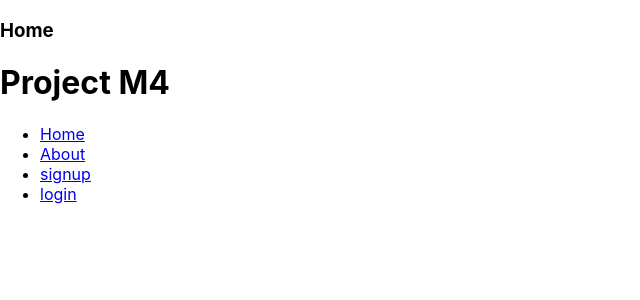
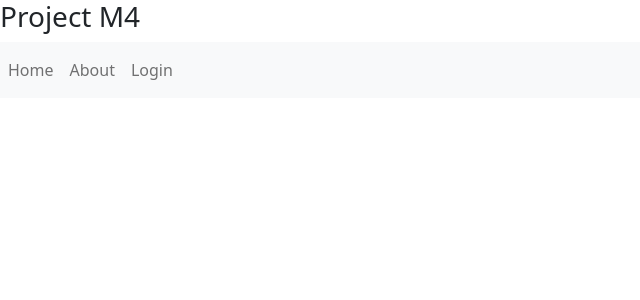
Before and after one commit to culekristo/KristoMarket, a React (Create React App) app: page / in a window 1280 px wide. Shown: the top 300 px of the page, without its empty margins (0-640 px from the left). Built offline with nearby package versions, Linux system fonts and the light colour scheme; what aws-amplify would draw is missing.

Commit message:
Navbar Style updates

```diff
--- a/package.json
+++ b/package.json
@@ -8,7 +8,9 @@
     "@testing-library/react": "^13.4.0",
     "@testing-library/user-event": "^13.5.0",
     "aws-amplify": "^5.0.5",
+    "bootstrap": "^5.2.3",
     "react": "^18.2.0",
+    "react-bootstrap": "^2.7.0",
     "react-dom": "^18.2.0",
     "react-router-dom": "^6.4.5",
     "react-scripts": "^5.0.1",
--- a/src/App.js
+++ b/src/App.js
@@ -1,4 +1,5 @@
 import './App.css';
+import 'bootstrap/dist/css/bootstrap.min.css'
 
 import React from "react";
 import {
@@ -8,7 +9,6 @@
 
 import Home from "./pages/home";
 import About from "./pages/about";
-import Signup from "./pages/signup";
 import Login from "./pages/login";
 
 const router = createBrowserRouter([
@@ -25,10 +25,6 @@
     element: <About />,
   },
   {
-    path: "/signup",
-    element: <Signup />,
-  },
-  {
     path: "/login",
     element: <Login />,
   },
--- a/src/components/navbar.jsx
+++ b/src/components/navbar.jsx
@@ -1,25 +1,28 @@
 export default function NavBar() {
   return (
-        <>
-            <div id="navbar">
-                <h1>Project M4</h1>
-                <nav>
-                    <ul>
-                        <li>
-                            <a href={`home`}>Home</a>
+    <div>
+      <h3> Project M4</h3>
+      <nav className="navbar navbar-expand-lg navbar-light bg-light">
+        <div className="collapse navbar-collapse" id="navbarNavDropdown">
+          <ul className="navbar-nav">
+            <li className="nav-item active">
+              <a className="nav-link" href="/home">
+                Home
+              </a>
             </li>
-                        <li>
-                            <a href={`about`}>About</a>
+            <li className="nav-item">
+              <a className="nav-link" href="/about">
+                About
+              </a>
             </li>
-                        <li>
-                            <a href={`signup`}>signup</a>
-                        </li>
-                        <li>
-                            <a href={`login`}>login</a>
+            <li className="nav-item">
+              <a className="nav-link" href="/login">
+                Login
+              </a>
             </li>
           </ul>
+        </div>
       </nav>
     </div>
-        </>
-    )
+  );
 }
--- a/src/pages/about.js
+++ b/src/pages/about.js
@@ -4,7 +4,6 @@
 const About = () =>{
   return (
     <div>
-      <h3>About</h3>
       <NavBar />
     </div>
   );
--- a/src/pages/home.js
+++ b/src/pages/home.js
@@ -4,7 +4,6 @@
 const Home = () =>{
   return (
     <div>
-      <h3>Home</h3>
       <NavBar />
     </div>
   );
--- a/src/pages/login.js
+++ b/src/pages/login.js
@@ -1,4 +1,4 @@
-import React, { useState } from 'react';
+import React from 'react';
 import { Amplify } from 'aws-amplify';
 
 import NavBar from "../components/navbar";
@@ -13,7 +13,6 @@
 
   return (
     <div>
-      <h3>Login</h3>
       <NavBar />
       <Authenticator>
         {({ signOut, user }) => (
--- a/src/pages/signup.js
+++ /dev/null
@@ -1,12 +0,0 @@
-import React from 'react';
-import NavBar from "../components/navbar";
-
-const SignUp = () =>{
-  return (
-    <div>
-      <h3>Sign Up</h3>
-      <NavBar />
-    </div>
-  );
-}
-export default SignUp;
```
Also changed, not shown: 1 other file (tests, documents, lock files or other folders). Lines whose indentation alone changed are shown as unchanged.
